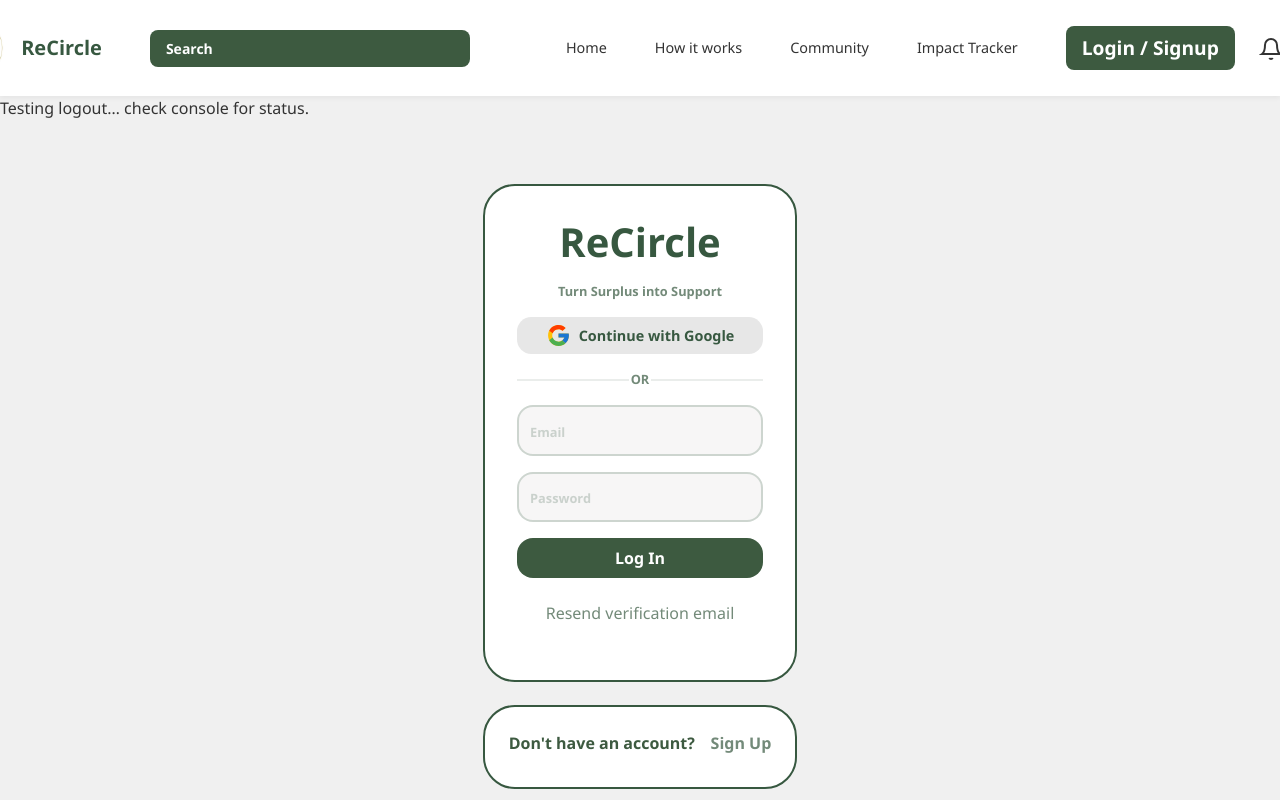
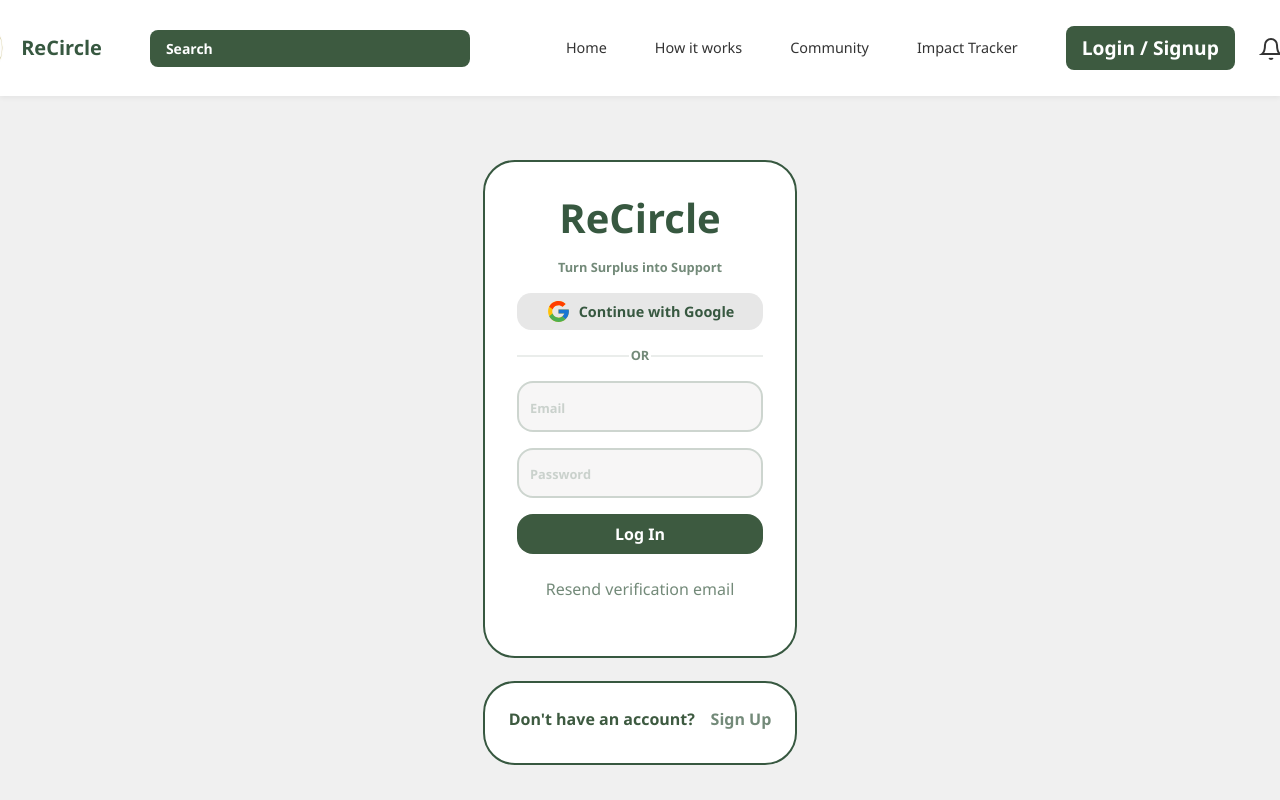
Before and after one commit to SaraShaban-613/DEPI---Frontend---ReCircle, a React (Vite) app in the folder react-version/: page /login in a window 1280 px wide. Shown: the top 800 px of the page. Built offline with nearby package versions, Linux system fonts and the light colour scheme.

Commit message:
cleaning fixes

```diff
--- a/react-version/src/App.jsx
+++ b/react-version/src/App.jsx
@@ -33,7 +33,7 @@ function App() {
       </Routes>
       */}
 
-      <TestLogout />
+      {/* <TestLogout /> */}
       <Routes>
         <Route path="/" element={<Home />} />
         <Route path="/about" element={<HowItWorks />} />
```
Also changed, not shown: react-version/src/components/Login.jsx (+0 -126 lines).
